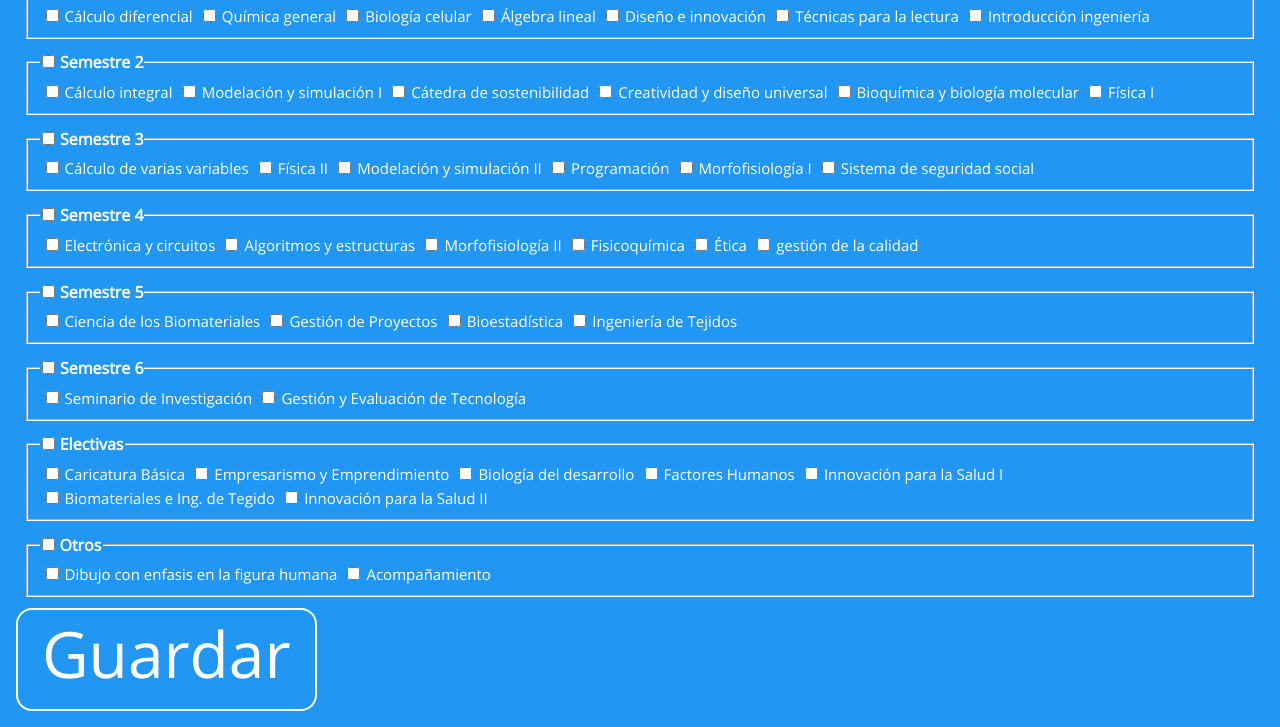
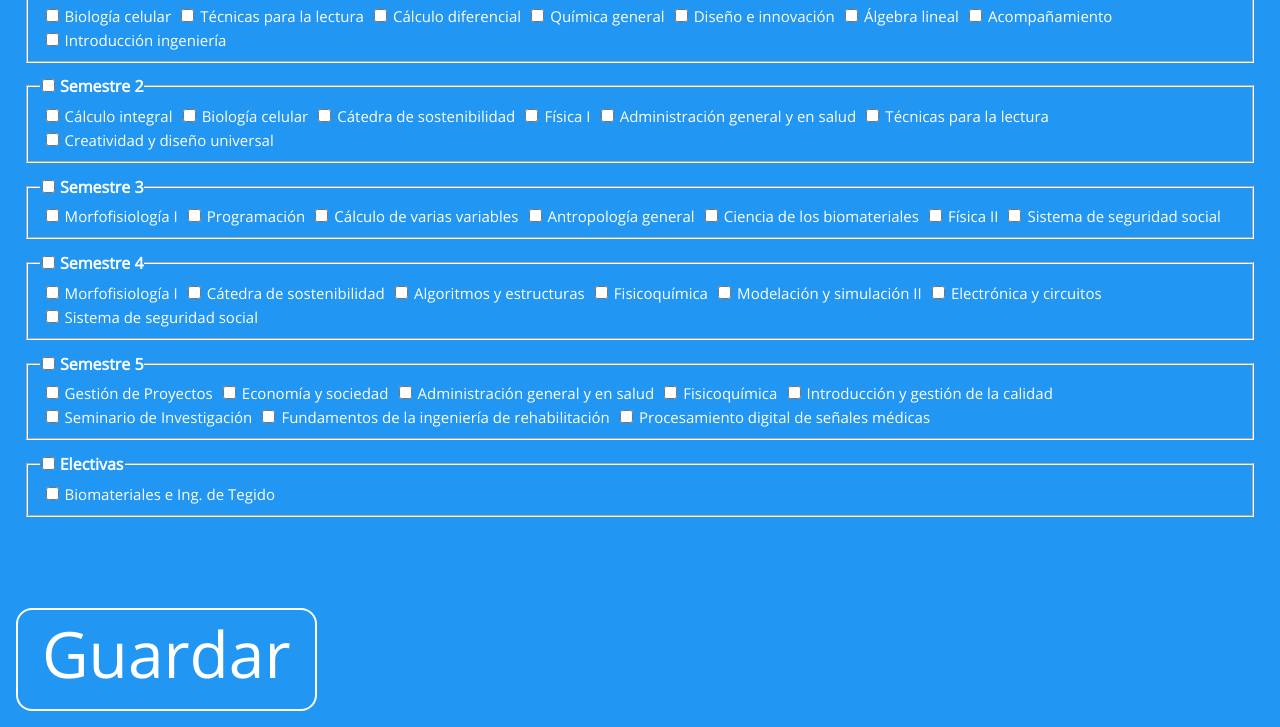
Before and after one commit to mderrr/shernandezz.github.io, a plain HTML site: page index.html in a window 1280 px wide. Both pictures are taken after a click on the button 22 px from the left and 22 px from the top of the page. Shown: the part 73-800 px from the top of the page. Drawn offline with Linux system fonts and the light colour scheme; no server answers.

Commit message:
Updated checkboxes

```diff
--- a/index.html
+++ b/index.html
@@ -32,19 +32,21 @@
                 </div>
             </legend>
 
-                <label class="subLabel"><input type="checkbox" class="semester1 checkbox sub" id="10" value="cd">Cálculo diferencial</label>
+            <label class="subLabel"><input type="checkbox" class="semester1 checkbox sub" id="10" value="bc">Biología celular</label>
 
-                <label class="subLabel"><input type="checkbox" class="semester1 checkbox sub" id="11" value="qgyl">Química general</label>
+            <label class="subLabel"><input type="checkbox" class="semester1 checkbox sub" id="11" value="tpllyle">Técnicas para la lectura</label>
 
-                <label class="subLabel"><input type="checkbox" class="semester1 checkbox sub" id="12" value="bc">Biología celular</label>
+            <label class="subLabel"><input type="checkbox" class="semester1 checkbox sub" id="12" value="cd">Cálculo diferencial</label>
 
-                <label class="subLabel"><input type="checkbox" class="semester1 checkbox sub" id="13" value="al">Álgebra lineal</label>
+            <label class="subLabel"><input type="checkbox" class="semester1 checkbox sub" id="13" value="qgyl">Química general</label>
 
-                <label class="subLabel"><input type="checkbox" class="semester1 checkbox sub" id="14" value="dei">Diseño e innovación</label>
+            <label class="subLabel"><input type="checkbox" class="semester1 checkbox sub" id="14" value="dei">Diseño e innovación</label>
 
-                <label class="subLabel"><input type="checkbox" class="semester1 checkbox sub" id="15" value="tpllyle">Técnicas para la lectura</label>
+            <label class="subLabel"><input type="checkbox" class="semester1 checkbox sub" id="15" value="al">Álgebra lineal</label>
 
-                <label class="subLabel"><input type="checkbox" class="semester1 checkbox sub" id="15" value="iali">Introducción ingeniería</label>
+            <label class="subLabel"><input type="checkbox" class="semester1 checkbox sub" id="16" value="b-a">Acompañamiento</label>
+
+            <label class="subLabel"><input type="checkbox" class="semester1 checkbox sub" id="17" value="iali">Introducción ingeniería</label>
 
         </fieldset>
 
@@ -58,15 +60,17 @@
 
             <label class="subLabel"><input type="checkbox" class="semester2 checkbox sub" id="20" value="ciyed">Cálculo integral</label>
 
-            <label class="subLabel"><input type="checkbox" class="semester2 checkbox sub" id="23" value="mys1">Modelación y simulación I</label>
+            <label class="subLabel"><input type="checkbox" class="semester2 checkbox sub" id="21" value="bc">Biología celular</label>
 
-            <label class="subLabel"><input type="checkbox" class="semester2 checkbox sub" id="25" value="cds">Cátedra de sostenibilidad</label>
+            <label class="subLabel"><input type="checkbox" class="semester2 checkbox sub" id="22" value="cds">Cátedra de sostenibilidad</label>
 
-            <label class="subLabel"><input type="checkbox" class="semester2 checkbox sub" id="24" value="cydu">Creatividad y diseño universal</label>
+            <label class="subLabel"><input type="checkbox" class="semester2 checkbox sub" id="23" value="fcye1">Física I</label>
 
-            <label class="subLabel"><input type="checkbox" class="semester2 checkbox sub" id="22" value="bybm">Bioquímica y biología molecular</label>
+            <label class="subLabel"><input type="checkbox" class="semester2 checkbox sub" id="24" value="agyes">Administración general y en salud</label>
 
-            <label class="subLabel"><input type="checkbox" class="semester2 checkbox sub" id="21" value="fcye1">Física I</label>
+            <label class="subLabel"><input type="checkbox" class="semester2 checkbox sub" id="25" value="tpllyle">Técnicas para la lectura</label>
+
+            <label class="subLabel"><input type="checkbox" class="semester2 checkbox sub" id="26" value="cydu">Creatividad y diseño universal</label>
 
         </fieldset>
 
@@ -78,17 +82,19 @@
                 </div>
             </legend>
 
-            <label class="subLabel"><input type="checkbox" class="semester3 checkbox sub" id="30" value="cvv">Cálculo de varias variables</label>
+            <label class="subLabel"><input type="checkbox" class="semester3 checkbox sub" id="30" value="mf1">Morfofisiología I</label>
 
-            <label class="subLabel"><input type="checkbox" class="semester3 checkbox sub" id="31" value="fcye2">Física II</label>
+            <label class="subLabel"><input type="checkbox" class="semester3 checkbox sub" id="31" value="p">Programación</label>
 
-            <label class="subLabel"><input type="checkbox" class="semester3 checkbox sub" id="32" value="mys2">Modelación y simulación II</label>
+            <label class="subLabel"><input type="checkbox" class="semester3 checkbox sub" id="32" value="cvv">Cálculo de varias variables</label>
 
-            <label class="subLabel"><input type="checkbox" class="semester3 checkbox sub" id="33" value="p">Programación</label>
+            <label class="subLabel"><input type="checkbox" class="semester3 checkbox sub" id="33" value="ag">Antropología general</label>
 
-            <label class="subLabel"><input type="checkbox" class="semester3 checkbox sub" id="34" value="mf1">Morfofisiología I</label>
+            <label class="subLabel"><input type="checkbox" class="semester3 checkbox sub" id="34" value="cdlb">Ciencia de los biomateriales</label>
 
-            <label class="subLabel"><input type="checkbox" class="semester3 checkbox sub" id="35" value="sdssi">Sistema de seguridad social</label>
+            <label class="subLabel"><input type="checkbox" class="semester3 checkbox sub" id="35" value="fcye2">Física II</label>
+
+            <label class="subLabel"><input type="checkbox" class="semester3 checkbox sub" id="36" value="sdssi">Sistema de seguridad social</label>
 
         </fieldset>
 
@@ -100,17 +106,19 @@
                 </div>
             </legend>
 
-            <label class="subLabel"><input type="checkbox" class="semester4 checkbox sub" id="40" value="eyc">Electrónica y circuitos</label>
+            <label class="subLabel"><input type="checkbox" class="semester4 checkbox sub" id="40" value="mf1">Morfofisiología I</label>
 
-            <label class="subLabel"><input type="checkbox" class="semester4 checkbox sub" id="41" value="ayedd">Algoritmos y estructuras</label>
+            <label class="subLabel"><input type="checkbox" class="semester4 checkbox sub" id="41" value="cds">Cátedra de sostenibilidad</label>
 
-            <label class="subLabel"><input type="checkbox" class="semester4 checkbox sub" id="42" value="mf2">Morfofisiología II</label>
+            <label class="subLabel"><input type="checkbox" class="semester4 checkbox sub" id="42" value="ayedd">Algoritmos y estructuras</label>
 
             <label class="subLabel"><input type="checkbox" class="semester4 checkbox sub" id="43" value="fq">Fisicoquímica</label>
 
-            <label class="subLabel"><input type="checkbox" class="semester4 checkbox sub" id="44" value="e">Ética</label>
+            <label class="subLabel"><input type="checkbox" class="semester4 checkbox sub" id="44" value="mys2">Modelación y simulación II</label>
 
-            <label class="subLabel"><input type="checkbox" class="semester4 checkbox sub" id="45" value="iygdlc">gestión de la calidad</label>
+            <label class="subLabel"><input type="checkbox" class="semester4 checkbox sub" id="45" value="eyc">Electrónica y circuitos</label>
+
+            <label class="subLabel"><input type="checkbox" class="semester4 checkbox sub" id="46" value="sdssi">Sistema de seguridad social</label>
 
         </fieldset>
 
@@ -122,27 +130,21 @@
                 </div>
             </legend>
 
-            <label class="subLabel"><input type="checkbox" class="semester5 checkbox sub" id="50" value="cdlbm">Ciencia de los Biomateriales</label>
+            <label class="subLabel"><input type="checkbox" class="semester5 checkbox sub" id="50" value="gdp">Gestión de Proyectos</label>
 
-            <label class="subLabel"><input type="checkbox" class="semester5 checkbox sub" id="51" value="gdp">Gestión de Proyectos</label>
+            <label class="subLabel"><input type="checkbox" class="semester5 checkbox sub" id="51" value="eys">Economía y sociedad</label>
 
-            <label class="subLabel"><input type="checkbox" class="semester5 checkbox sub" id="52" value="be">Bioestadística</label>
+            <label class="subLabel"><input type="checkbox" class="semester5 checkbox sub" id="52" value="agyes">Administración general y en salud</label>
 
-            <label class="subLabel"><input type="checkbox" class="semester5 checkbox sub" id="53" value="idt">Ingeniería de Tejidos</label>
+            <label class="subLabel"><input type="checkbox" class="semester5 checkbox sub" id="53" value="fq">Fisicoquímica</label>
 
-        </fieldset>
+            <label class="subLabel"><input type="checkbox" class="semester5 checkbox sub" id="54" value="iygdlc">Introducción y gestión de la calidad</label>
 
-        <fieldset class="field">
-            <legend>
-                <div class="checkboxLabel">
-                    <input type="checkbox" class="semester6Main checkbox" id="6" value="semester6">
-                    <label class="checkboxLabel">Semestre 6</label>
-                </div>
-            </legend>
+            <label class="subLabel"><input type="checkbox" class="semester5 checkbox sub" id="55" value="sdi">Seminario de Investigación</label>
 
-            <label class="subLabel"><input type="checkbox" class="semester6 checkbox sub" id="60" value="sdi">Seminario de Investigación</label>
+            <label class="subLabel"><input type="checkbox" class="semester5 checkbox sub" id="56" value="fdlidr">Fundamentos de la ingeniería de rehabilitación</label>
 
-            <label class="subLabel"><input type="checkbox" class="semester6 checkbox sub" id="61" value="gyedtes">Gestión y Evaluación de Tecnología</label>
+            <label class="subLabel"><input type="checkbox" class="semester5 checkbox sub" id="57" value="pddsm">Procesamiento digital de señales médicas</label>
 
         </fieldset>
 
@@ -154,33 +156,7 @@
                 </div>
             </legend>
 
-            <label class="subLabel"><input type="checkbox" class="semestere checkbox sub" id="e0" value="s-cb">Caricatura Básica</label>
-
-            <label class="subLabel"><input type="checkbox" class="semestere checkbox sub" id="e1" value="s-eye">Empresarismo y Emprendimiento</label>
-
-            <label class="subLabel"><input type="checkbox" class="semestere checkbox sub" id="e2" value="p1-bdd">Biología del desarrollo</label>
-
-            <label class="subLabel"><input type="checkbox" class="semestere checkbox sub" id="e3" value="e-fhyrv">Factores Humanos</label>
-
-            <label class="subLabel"><input type="checkbox" class="semestere checkbox sub" id="e5" value="e-ipls1">Innovación para la Salud I</label>
-
             <label class="subLabel"><input type="checkbox" class="semestere checkbox sub" id="e4" value="e-bmeidt">Biomateriales e Ing. de Tegido</label>
-
-            <label class="subLabel"><input type="checkbox" class="semestere checkbox sub" id="e5" value="e-ipls2">Innovación para la Salud II</label>
-
-        </fieldset>
-
-        <fieldset class="field" id="lastFieldset">
-            <legend>
-                <div class="checkboxLabel">
-                    <input type="checkbox" class="semester0Main checkbox" id="0" value="semester0">
-                    <label class="checkboxLabel">Otros</label>
-                </div>
-            </legend>
-
-            <label class="subLabel"><input type="checkbox" class="semester0 checkbox sub" id="00" value="dceelfh">Dibujo con enfasis en la figura humana</label>
-
-            <label class="subLabel"><input type="checkbox" class="semesterb checkbox sub" id="b0" value="b-a">Acompañamiento</label>
 
         </fieldset>
 
```
